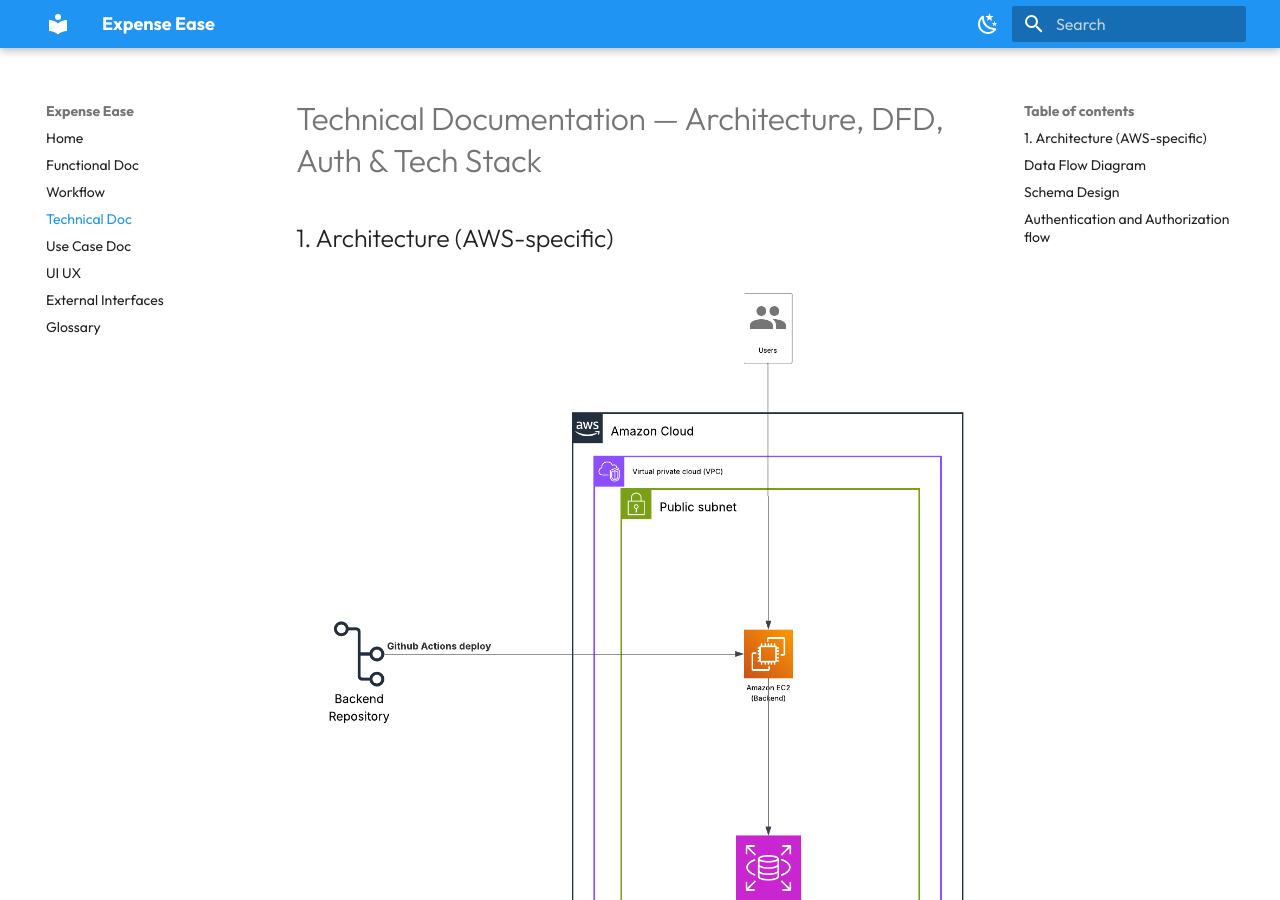
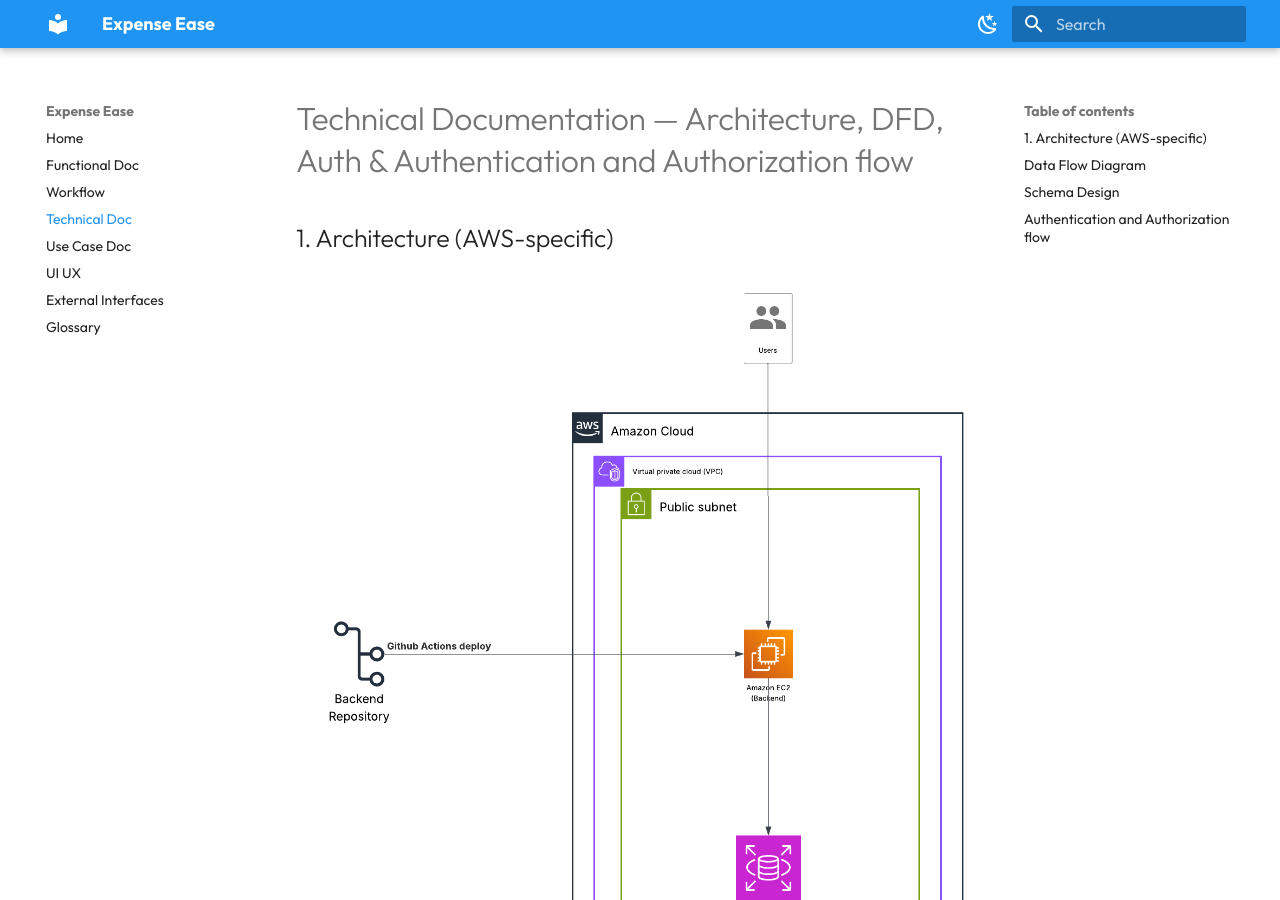
Before and after one commit to kunalgkmit/phase0-project-documentation, an MkDocs documentation site: the page built from docs/technical.md, in a window 1280 px wide and 900 px high. Built offline with MkDocs 1.6.1 and Material for MkDocs 9.7.7, drawn with Linux system fonts in a browser that asks for light colours.

Commit message:
fix: move DFD and auth flow from workflows to technical.md

```diff
--- a/docs/technical.md
+++ b/docs/technical.md
@@ -1,4 +1,4 @@
-# Technical Documentation — Architecture, DFD, Auth & Tech Stack
+# Technical Documentation — Architecture, DFD, Auth & Authentication and Authorization flow
 
 ## 1. Architecture (AWS-specific)
 
```
